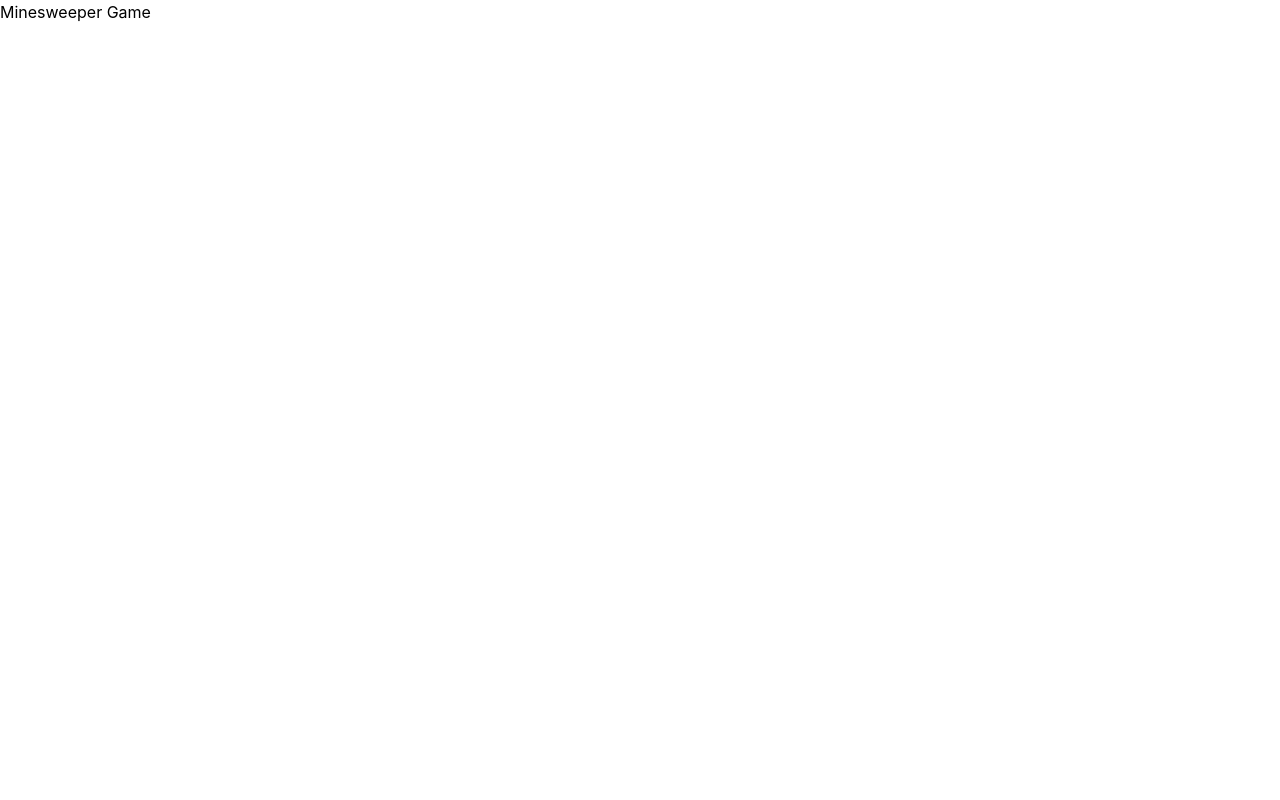
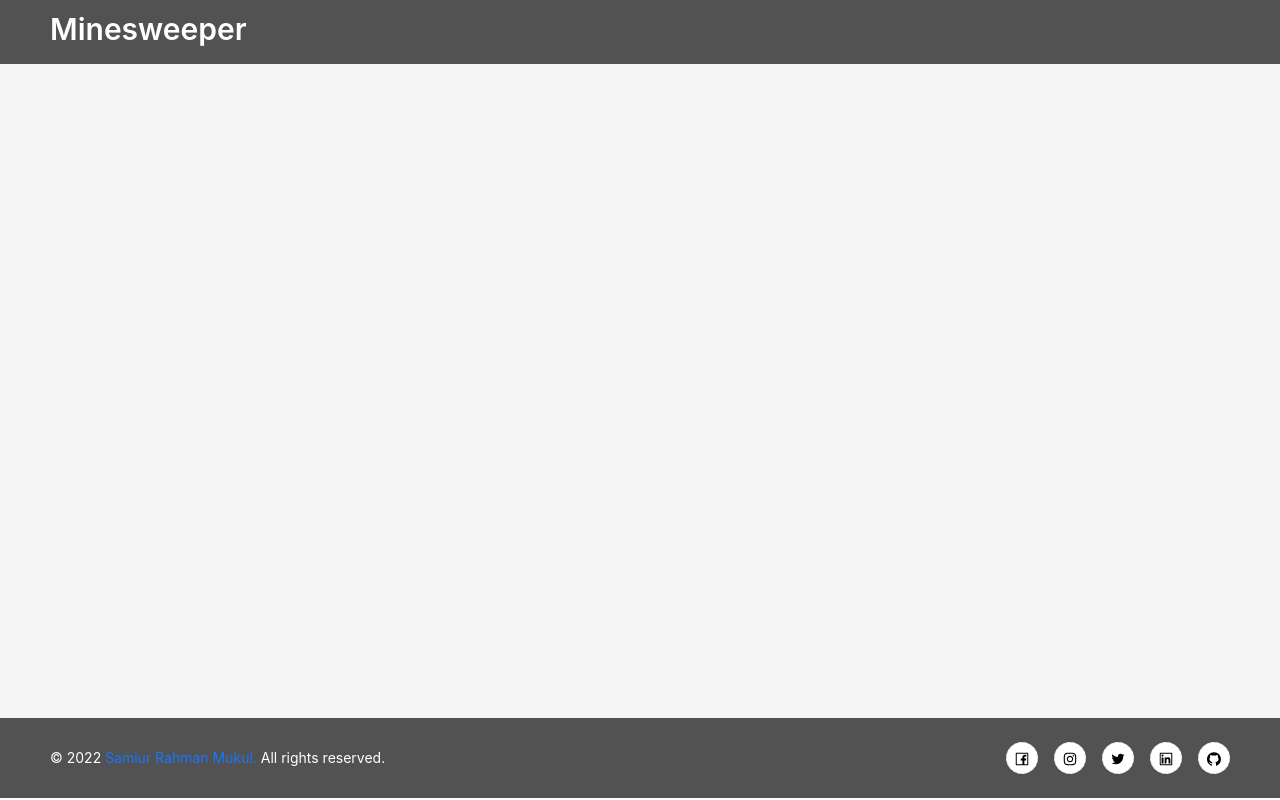
Before and after one commit to ReactApex/react-minesweeper, a React (Create React App) app: page / in a window 1280 px wide. Built offline with nearby package versions, Linux system fonts and the light colour scheme.

Commit message:
routing setup and home header footer make

```diff
--- a/package.json
+++ b/package.json
@@ -3,11 +3,14 @@
   "version": "0.1.0",
   "private": true,
   "dependencies": {
+    "@ant-design/icons": "^4.8.0",
     "@testing-library/jest-dom": "^5.16.5",
     "@testing-library/react": "^13.4.0",
     "@testing-library/user-event": "^13.5.0",
+    "antd": "^5.0.4",
     "react": "^18.2.0",
     "react-dom": "^18.2.0",
+    "react-router-dom": "^6.4.5",
     "react-scripts": "5.0.1",
     "web-vitals": "^2.1.4"
   },
--- a/src/App.js
+++ b/src/App.js
@@ -1,8 +1,18 @@
+import { BrowserRouter, Route, Routes } from 'react-router-dom';
+import Home from './pages/Home';
+import NotFound from './pages/NotFound';
+
 function App() {
   return (
-    <div>
-      <h1>Minesweeper Game</h1>
-    </div>
+    <BrowserRouter>
+      <Routes>
+        {/* HOME ROUTE */}
+        <Route path='/' element={<Home />} />
+
+        {/* 404 (NOT FOUND) ROUTE */}
+        <Route path='*' element={<NotFound />} />
+      </Routes>
+    </BrowserRouter>
   );
 }
 
--- a/src/index.js
+++ b/src/index.js
@@ -1,3 +1,4 @@
+import 'antd/dist/reset.css';
 import React from 'react';
 import ReactDOM from 'react-dom/client';
 import App from './App';
--- /dev/null
+++ b/src/pages/Home.jsx
@@ -0,0 +1,93 @@
+import {
+  FacebookOutlined, GithubOutlined, InstagramOutlined, LinkedinOutlined, TwitterOutlined
+} from '@ant-design/icons';
+import { Button, Layout, Typography } from 'antd';
+import React from 'react';
+import { Link } from 'react-router-dom';
+
+const { Header, Content, Footer } = Layout;
+const { Title, Text } = Typography;
+
+function Home() {
+  return (
+    <Layout>
+      {/* header section */}
+      <Header className='flex flex-row items-center justify-between !bg-neutral-600'>
+        <Link to='/'>
+          <Title className='!text-white mt-2' level={2}>Minesweeper</Title>
+        </Link>
+      </Header>
+
+      {/* main content section */}
+      <Content className='!min-h-[81.8vh]' />
+
+      {/* footer section */}
+      <Footer className='flex flex-col items-center justify-between !bg-neutral-600 md:flex-row'>
+        <Text className='text-white text-sm'>
+          &copy; 2022
+          {' '}
+          <Button
+            className='mx-0 px-0'
+            href='http://www.samiurrahmanmukul.epizy.com'
+            target='_blank'
+            type='link'
+          >
+            Samiur Rahman Mukul.
+          </Button>
+          {' '}
+          All rights reserved.
+        </Text>
+
+        <div className='space-x-4'>
+          <Button
+            className='text-black'
+            icon={<FacebookOutlined />}
+            href='https://www.facebook.com/SamiurRahmanMukul'
+            target='_blank'
+            shape='circle'
+            type='dashed'
+            size='middle'
+          />
+          <Button
+            className='text-black'
+            icon={<InstagramOutlined />}
+            href='https://www.instagram.com/samiur_rahman_mukul'
+            target='_blank'
+            shape='circle'
+            type='dashed'
+            size='middle'
+          />
+          <Button
+            className='text-black'
+            icon={<TwitterOutlined />}
+            href='https://www.twitter.com/SamiurRahMukul'
+            target='_blank'
+            shape='circle'
+            type='dashed'
+            size='middle'
+          />
+          <Button
+            className='text-black'
+            icon={<LinkedinOutlined />}
+            href='https://www.linkedin.com/in/SamiurRahmanMukul'
+            target='_blank'
+            shape='circle'
+            type='dashed'
+            size='middle'
+          />
+          <Button
+            className='text-black'
+            icon={<GithubOutlined />}
+            href='https://www.github.com/SamiurRahmanMukul'
+            target='_blank'
+            shape='circle'
+            type='dashed'
+            size='middle'
+          />
+        </div>
+      </Footer>
+    </Layout>
+  );
+}
+
+export default Home;
--- /dev/null
+++ b/src/pages/NotFound.jsx
@@ -0,0 +1,20 @@
+import { Button, Result } from 'antd';
+import React from 'react';
+import { Link } from 'react-router-dom';
+
+function NotFound() {
+  return (
+    <Result
+      status='404'
+      title='404'
+      subTitle='Sorry, the page you visited does not exist.'
+      extra={(
+        <Link to='/'>
+          <Button type='default'>Back Home</Button>
+        </Link>
+      )}
+    />
+  );
+}
+
+export default NotFound;
--- a/tailwind.config.js
+++ b/tailwind.config.js
@@ -2,7 +2,15 @@
 module.exports = {
   content: ['./src/**/*.{js,jsx,ts,tsx}'],
   theme: {
-    extend: {}
+    screens: {
+      xs: '480px',
+      sm: '576px',
+      md: '768px',
+      lg: '992px',
+      xl: '1200px',
+      xxl: '1600px'
+    },
+    extend: { colors: {} }
   },
   plugins: []
 };
```
Also changed, not shown: 1 other file (tests, documents, lock files or other folders).
